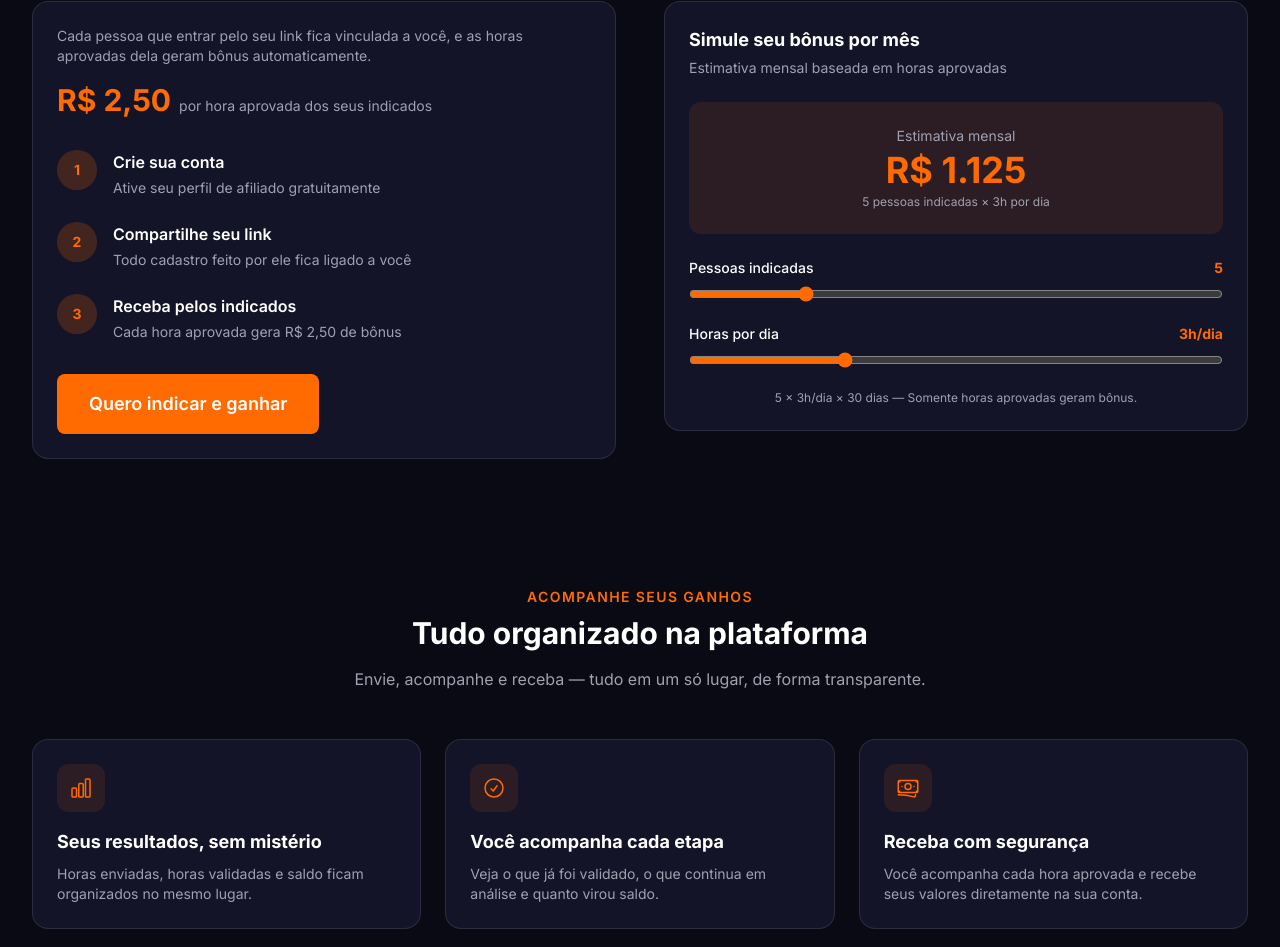
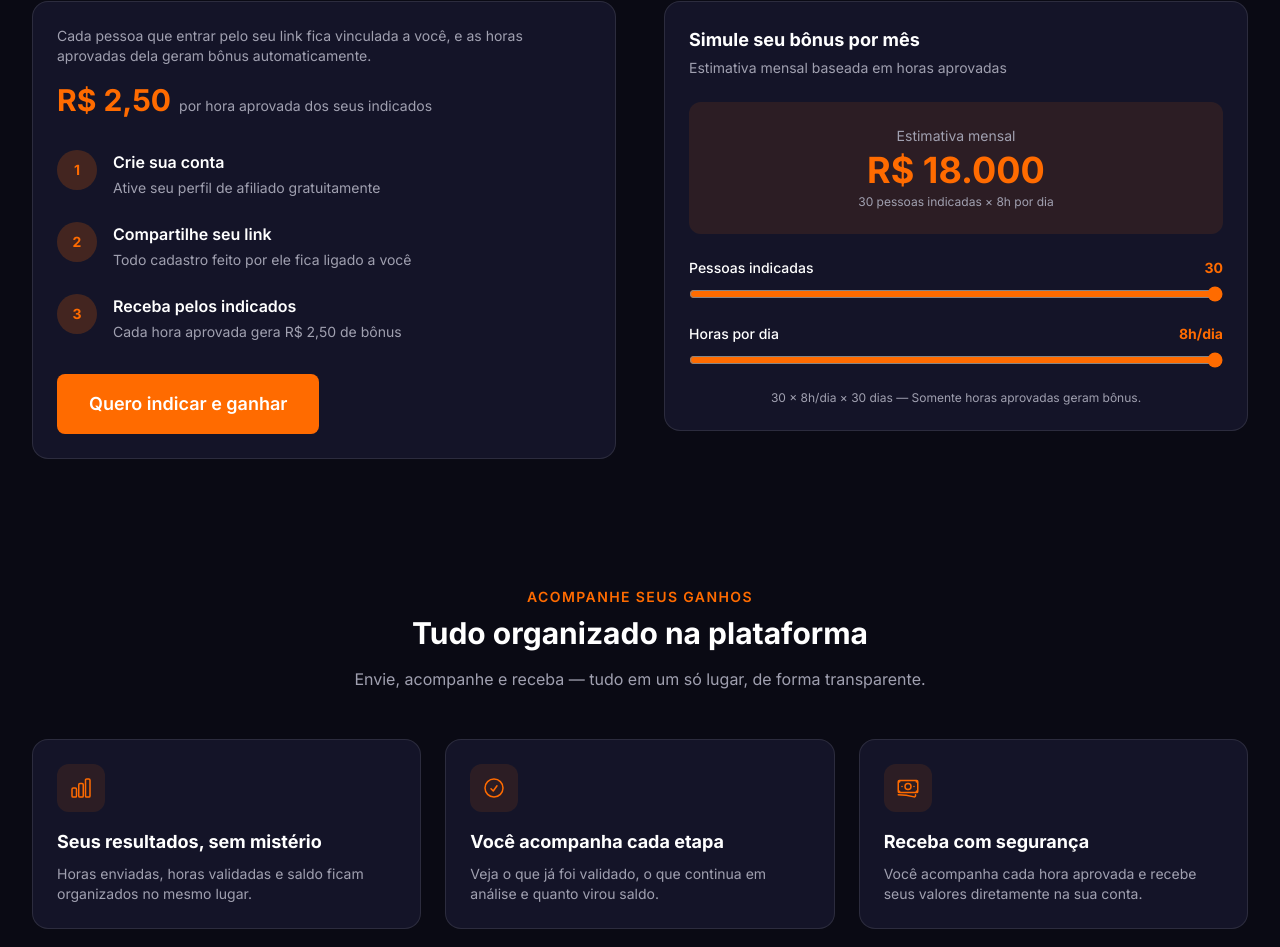
Before and after one commit to tarcisioprogramador/flambra2, a Next.js app: page / in a window 1280 px wide. Shown: the part 2557-3504 px from the top of the page. Built offline with nearby package versions, Linux system fonts and the light colour scheme; no server answers.

Commit message:
fix: simulador de indicacao - 30 pessoas, 8h/dia, 30 dias, R.000

```diff
--- a/src/components/sections/AffiliateSection.tsx
+++ b/src/components/sections/AffiliateSection.tsx
@@ -23,10 +23,12 @@ const STEPS = [
 ];
 
 export function AffiliateSection() {
-  const [people, setPeople] = useState(5);
-  const [hours, setHours] = useState(3);
+  const [people, setPeople] = useState(30);
+  const [hours, setHours] = useState(8);
 
-  const monthly = people * hours * 30 * 2.5;
+  const WORK_DAYS = 30;
+  const RATE_PER_HOUR = 2.5;
+  const monthly = people * hours * WORK_DAYS * RATE_PER_HOUR;
 
   return (
     <section className="px-4 py-16 sm:px-6 lg:px-8">
@@ -115,7 +117,7 @@ export function AffiliateSection() {
                   id="affiliate-people"
                   type="range"
                   min={1}
-                  max={20}
+                  max={30}
                   value={people}
                   onChange={(e) => setPeople(Number(e.target.value))}
                   className="mt-2 w-full accent-primary"
@@ -145,7 +147,7 @@ export function AffiliateSection() {
               </div>
 
               <p className="mt-4 text-center text-xs text-textMuted">
-                {people} × {hours}h/dia × 30 dias — Somente horas aprovadas geram
+                {people} × {hours}h/dia × {WORK_DAYS} dias — Somente horas aprovadas geram
                 bônus.
               </p>
             </div>
```
